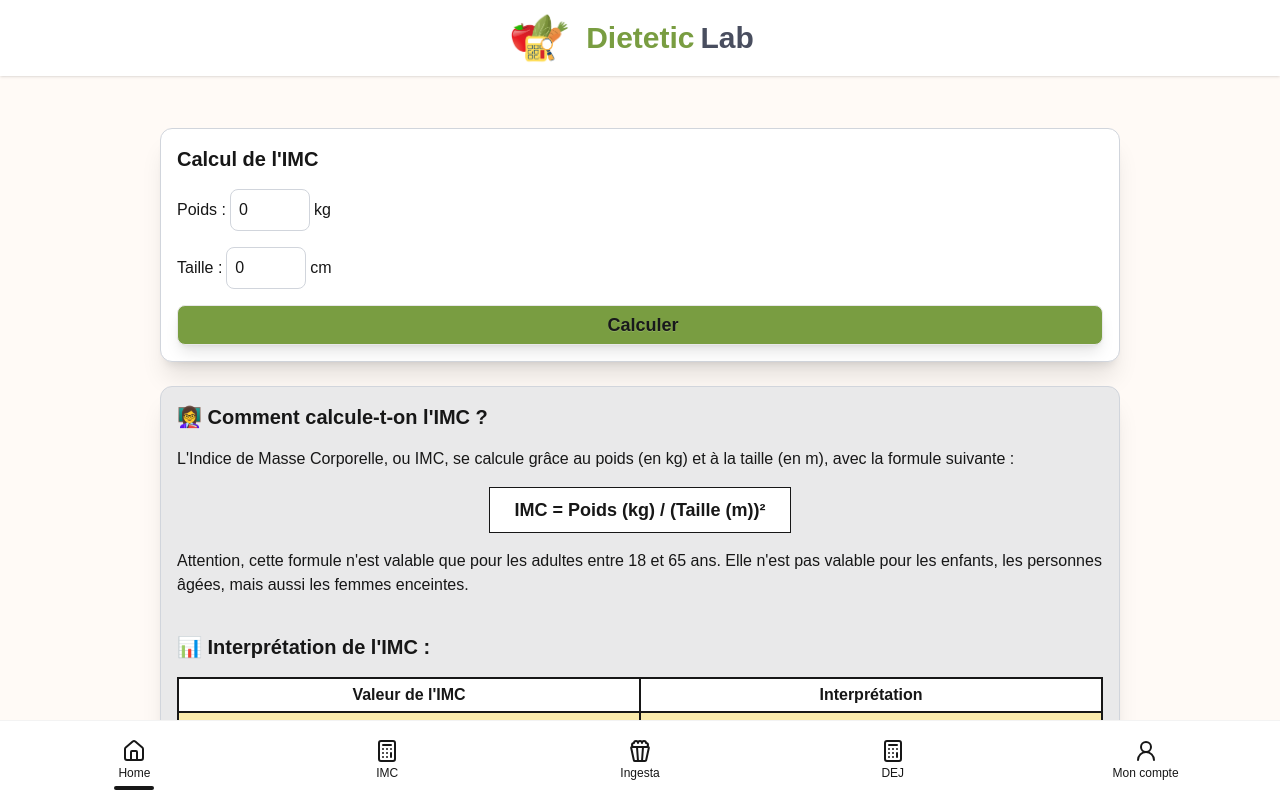
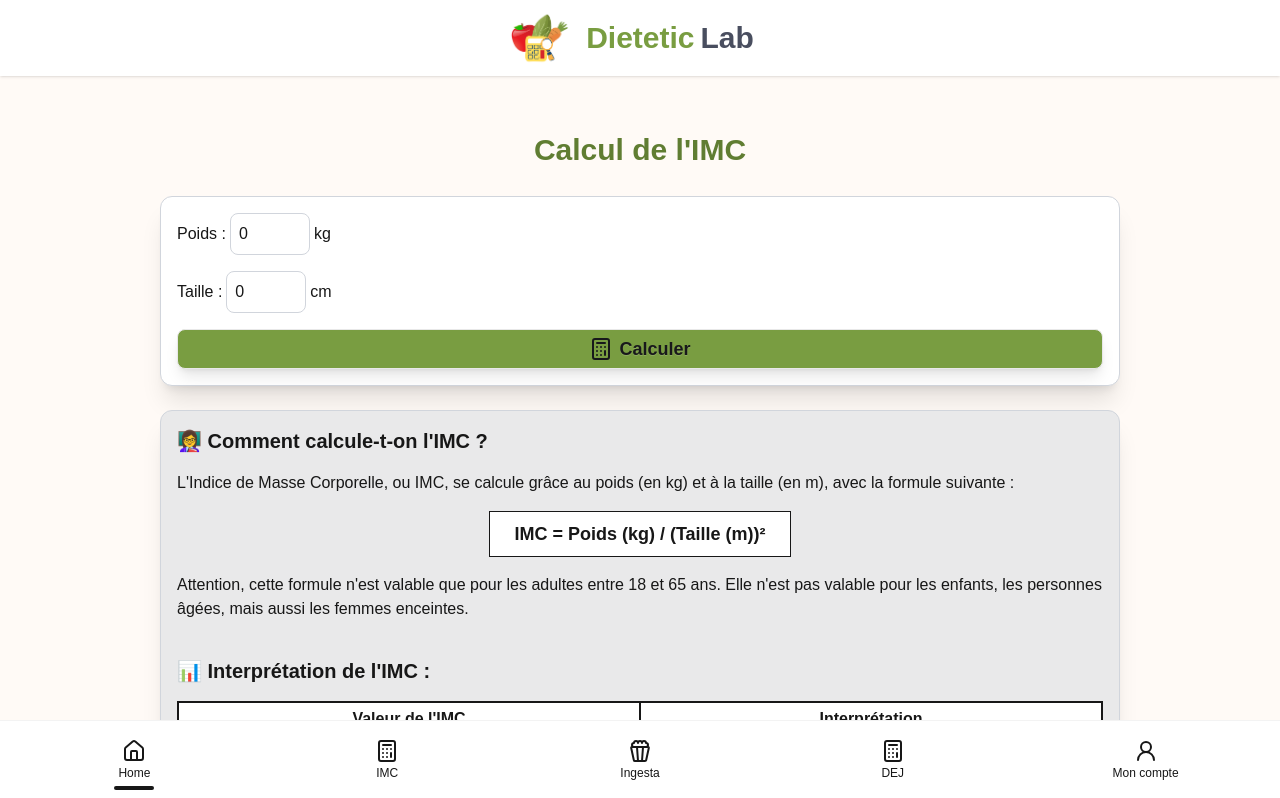
Before and after one commit to Edwige08/dietetic_lab_front, a Next.js app: page /imc in a window 1280 px wide. Shown: the top 798 px of the page. Built offline with nearby package versions, Linux system fonts and the light colour scheme.

Commit message:
refacto: IMCForm component

```diff
--- a/src/components/IMCForm.tsx
+++ b/src/components/IMCForm.tsx
@@ -3,8 +3,7 @@
 import { useState } from "react";
 import ButtonGreen from "./ButtonGreen";
 import Input from "./Input";
-import ButtonRed from "./ButtonRed";
-import IMCInformation from "./IMCInformation";
+import { Calculator  } from 'lucide-react';
 
 interface WeightHeight {
     weight: number,
@@ -21,8 +20,6 @@ export default function IMCForm() {
 
     const [weightHeight, setWeightHeight] = useState<WeightHeight>({ weight: 0, height: 0 });
     const [calculDone, setCalculDone] = useState<boolean>(false);
-    const [isDisabled, setIsDisabled] = useState<boolean>(false);
-    // const [IMCvalue, setIMCvalue] = useState<number>(0);
     const [IMCresults, setIMCResults] = useState<IMCResults>({ weight: 0, height: 0, imc: 0 });
 
     const handleSubmit = (event: React.FormEvent<HTMLFormElement>) => {
@@ -31,7 +28,6 @@ export default function IMCForm() {
         if (weightHeight.weight > 0 && weightHeight.height > 0) {
             const imc = weightHeight.weight / ((weightHeight.height / 100) * (weightHeight.height / 100));
             console.log("imc : ", imc);
-            // setIMCvalue(imc);
             setCalculDone(true);
             setIMCResults({ weight: weightHeight.weight, height: weightHeight.height, imc: imc })
         }
@@ -59,48 +55,51 @@ export default function IMCForm() {
     const resetForm = () => {
         setWeightHeight({ weight: 0, height: 0 });
         setCalculDone(false);
-        setIsDisabled(false)
     }
 
     return (
         <>
+            <div>
+
+                <h2 className="py-4 text-3xl font-bold text-(--greenSecondColor) ">
+                    Calcul de l'IMC
+                </h2>
+            </div>
             <form
                 className="flex flex-col gap-4 p-4 m-3 w-[90%] md:w-[75%] bg-white border border-gray-300 rounded-xl shadow-xl"
                 onSubmit={handleSubmit}
             >
-                <h2 className="text-xl font-bold">
-                    Calcul de l'IMC
-                </h2>
                 <Input
                     title="Poids : "
                     name="weight"
                     value={weightHeight.weight}
                     onChange={handleChange}
-                        unity="kg"
+                    unity="kg"
                 />
                 <Input
                     title="Taille : "
                     name="height"
                     onChange={handleChange}
                     value={weightHeight.height}
-                        unity="cm"
+                    unity="cm"
                 />
 
                 <ButtonGreen
                     text="Calculer"
                     type="submit"
+                    lucide={Calculator}
                 />
-                {calculDone ?
+                {calculDone &&
                     <button
                         type="reset"
                         onClick={resetForm}
                         className="underline"
                     >
                         Reset
-                    </button> : ""
+                    </button>
                 }
             </form>
-            {calculDone ?
+            {calculDone &&
                 <div
                     className="flex flex-col gap-4 p-4 m-3 w-[90%] md:w-[75%] bg-(--orangeLightColor) border border-gray-300 rounded-xl shadow-xl"
                 >
@@ -111,7 +110,6 @@ export default function IMCForm() {
                         Pour un poids de <span className="font-bold">{IMCresults.weight} kg</span> et une taille de <span className="font-bold">{(IMCresults.height / 100).toFixed(2)} m</span>, on obtient un IMC de <span className="font-bold">{IMCresults.imc.toFixed(2)} kg/m²</span>, ce qui correspond à <span className="font-bold">{getIMCCategory(IMCresults.imc)}</span>.
                     </p>
                 </div>
-                : ""
             }
         </>
     )
```
